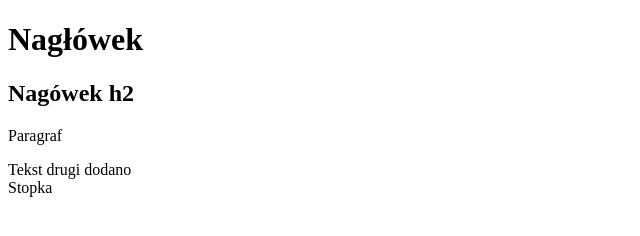
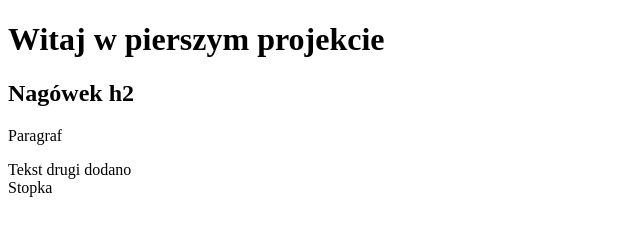
Before and after one commit to bredom/KursGit, a plain HTML site: page index.html in a window 1280 px wide. Shown: the whole page, without its empty margins (0-640 px from the left). Drawn offline with Linux system fonts and the light colour scheme.

Commit message:
Modyfikacja index.html i dodanie wersji

```diff
--- a/index.html
+++ b/index.html
@@ -6,7 +6,7 @@
     <!-- @todo dodaj google fonts -->
 </head>
 <body>
-    <h1>Nagłówek</h1>
+    <h1>Witaj w pierszym projekcie</h1>
     <h2>Nagówek h2</h2>
     <p>Paragraf</p>
     <div class="container">
```
Also changed, not shown: version.html (added, +1 -0 lines).
